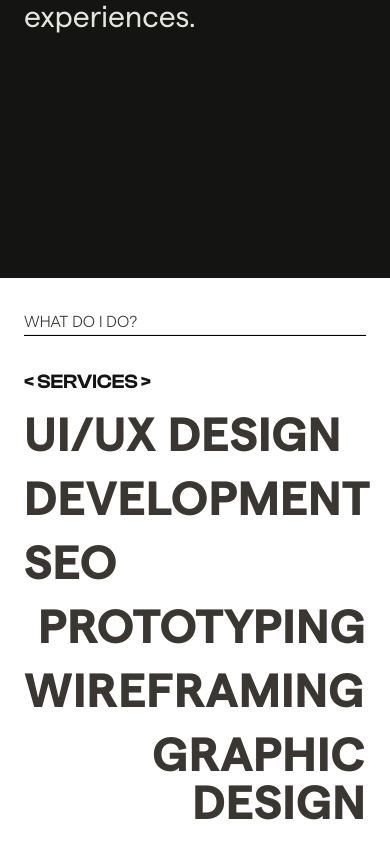
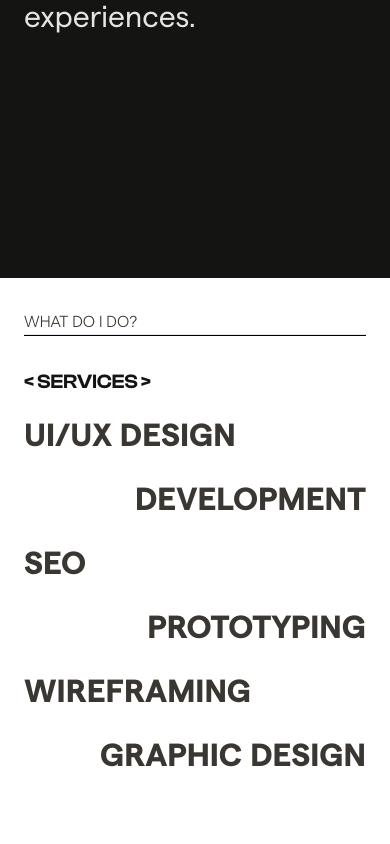
Before and after one commit to s4bbi/Portfolio-24, a React (Vite) app: page / in a window 390 px wide. Shown: the part 1410-2254 px from the top of the page. After the commit the page ends 2206 px from the top, so only its background shows below. Built offline with nearby package versions, Linux system fonts and the light colour scheme.

Commit message:
Services Added

```diff
--- a/src/components/Services.jsx
+++ b/src/components/Services.jsx
@@ -6,7 +6,7 @@ const Services = () => {
                 <hr className="h-[2px] bg-black"/>
             </div>
             <p className="font-cdSB text-xl md:text-3xl lg:text-5xl text-blackD">&lt; SERVICES &gt;</p>
-            <div className="font-mB text-5xl md:text-7xl lg:text-9xl py-4 lg:py-8 flex flex-col gap-4">
+            <div className="font-mB text-[32px] md:text-7xl lg:text-9xl py-4 lg:py-8 flex flex-col gap-4">
                 <p>UI/UX DESIGN</p>
                 <p className="text-right">DEVELOPMENT</p>
                 <p>SEO</p>
```
